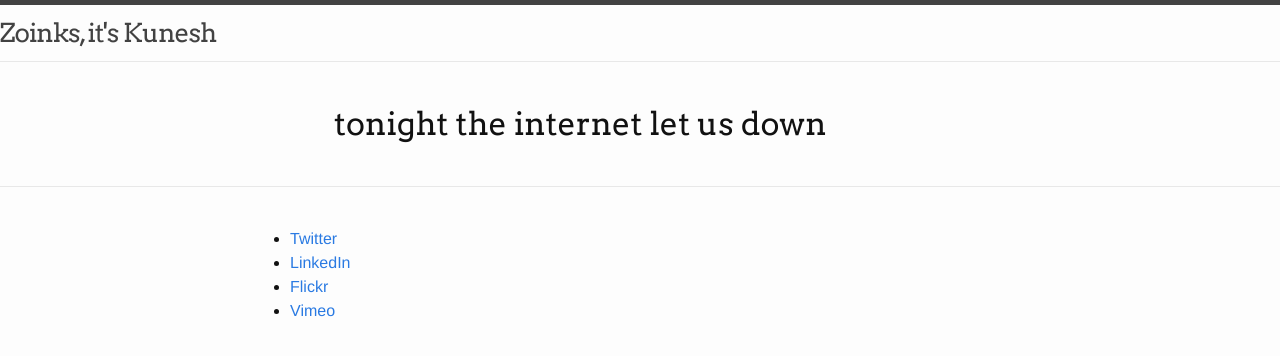
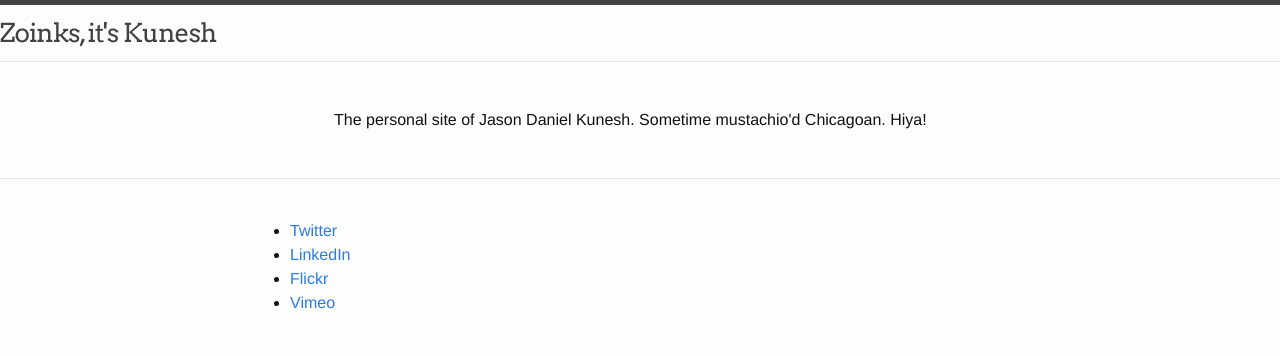
Before and after one commit to jdkunesh/jdkunesh.github.io, a Jekyll site: the page built from index.html, in a window 1280 px wide. Shown: the top 356 px of the page. Built offline with Jekyll 4.4.1, drawn with Linux system fonts in a browser that asks for light colours.

Commit message:
decent enough to ship for the night

```diff
--- a/_config.yml
+++ b/_config.yml
@@ -9,7 +9,7 @@
 title: Zoinks, it's Kunesh
 email: jdkunesh@gmail.com
 description: > # this means to ignore newlines until "baseurl:"
-  The personal site of Jason Daniel Kunesh. Sometime mustachiod Chicagoan. Hiya!
+  The personal site of Jason Daniel Kunesh. Sometime mustachio'd Chicagoan. Hiya!
 baseurl: "" # the subpath of your site, e.g. /blog
 url: "http://jdkunesh.com" # the base hostname & protocol for your site
 twitter_username: jdkunesh
--- a/index.html
+++ b/index.html
@@ -54,9 +54,8 @@ body {
 
 </style>
 <div class="home">
-<h1 class="page-heading"></h1>
-<h3>tonight the internet let us down</h3>
 
+        <p>{{ site.description }}</p>
 
 <!--//
 
```
